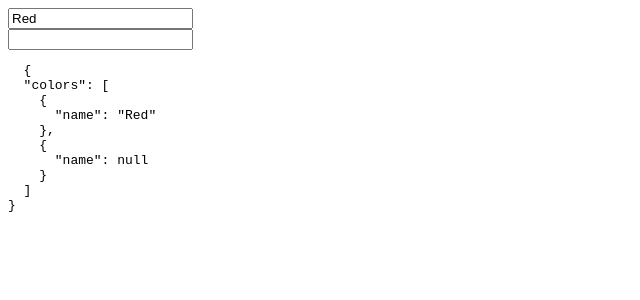
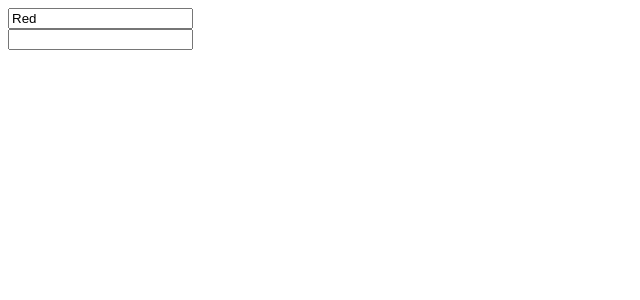
Before and after one commit to profanis/bpb-mastering-angular-reactive-forms, an Angular app: page / in a window 1280 px wide. Shown: the top 300 px of the page, without its empty margins (0-640 px from the left). Built offline with nearby package versions, Linux system fonts and the light colour scheme.

Commit message:
minor changes

```diff
--- a/src/app/app.component.html
+++ b/src/app/app.component.html
@@ -8,13 +8,8 @@
     </div>
   </ng-container>
 
-  <small *ngIf="myForm.invalid">
-    The form is invalid
+  <small *ngIf="colors?.errors?.hasDuplicates">
+    The array should not have duplicate values
   </small>
 
 </form>
-
-
-<pre>
-  {{myForm.value | json}}
-</pre>
```
Also changed, not shown: .eslintrc.js.
